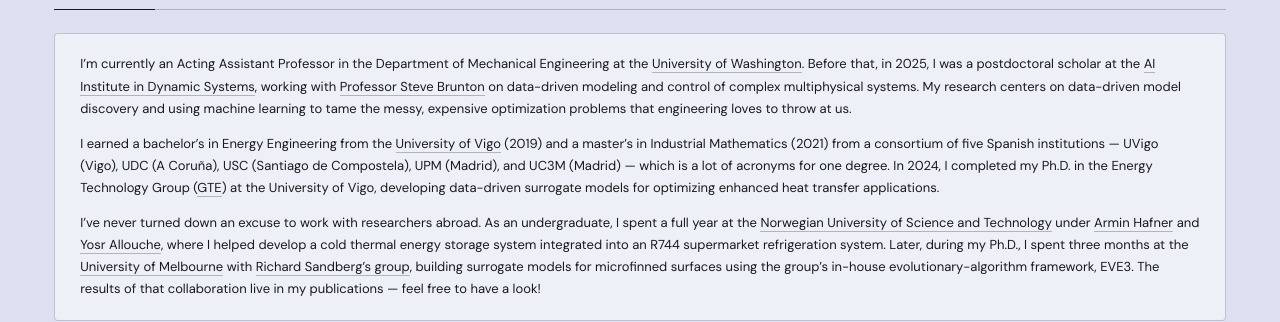
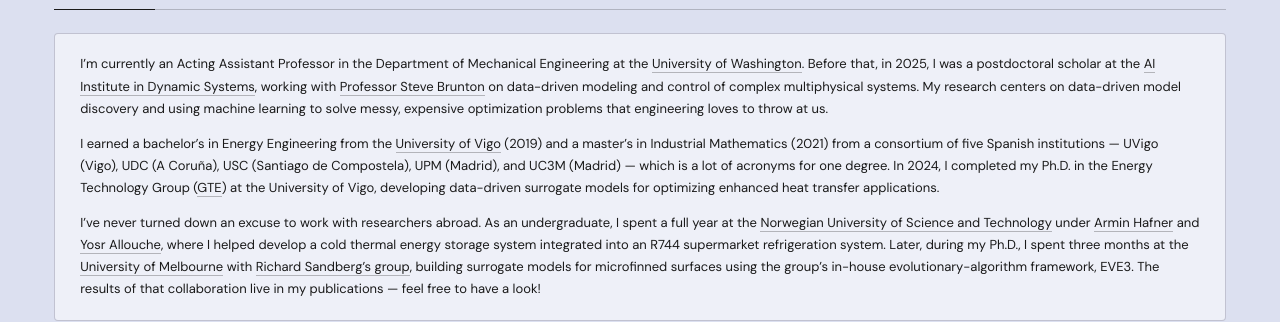
Before and after one commit to alarran/alarran.github.io, a Jekyll site: the page built from _pages/about.md, in a window 1280 px wide. Shown: the part 351-673 px from the top of the page. Built offline with Jekyll 4.4.1, drawn with Linux system fonts in a browser that asks for light colours; some web fonts are replaced; a script that is not in the unit is left out.

Commit message:
Correct typo

```diff
--- a/_pages/about.md
+++ b/_pages/about.md
@@ -10,7 +10,7 @@
 
 <div class="section-card" markdown="1">
 
-I'm currently an Acting Assistant Professor in the Department of Mechanical Engineering at the [University of Washington](https://www.me.washington.edu/). Before that, in 2025, I was a postdoctoral scholar at the [AI Institute in Dynamic Systems](https://dynamicsai.org/), working with [Professor Steve Brunton](https://www.eigensteve.com/) on data-driven modeling and control of complex multiphysical systems. My research centers on data-driven model discovery and using machine learning to tame the messy, expensive optimization problems that engineering loves to throw at us.
+I'm currently an Acting Assistant Professor in the Department of Mechanical Engineering at the [University of Washington](https://www.me.washington.edu/). Before that, in 2025, I was a postdoctoral scholar at the [AI Institute in Dynamic Systems](https://dynamicsai.org/), working with [Professor Steve Brunton](https://www.eigensteve.com/) on data-driven modeling and control of complex multiphysical systems. My research centers on data-driven model discovery and using machine learning to solve messy, expensive optimization problems that engineering loves to throw at us.
 
 I earned a bachelor's in Energy Engineering from the [University of Vigo](https://www.uvigo.gal/en) (2019) and a master's in Industrial Mathematics (2021) from a consortium of five Spanish institutions — UVigo (Vigo), UDC (A Coruña), USC (Santiago de Compostela), UPM (Madrid), and UC3M (Madrid) — which is a lot of acronyms for one degree. In 2024, I completed my Ph.D. in the Energy Technology Group ([GTE](https://www.linkedin.com/company/gteuvigo/)) at the University of Vigo, developing data-driven surrogate models for optimizing enhanced heat transfer applications.
 
```
